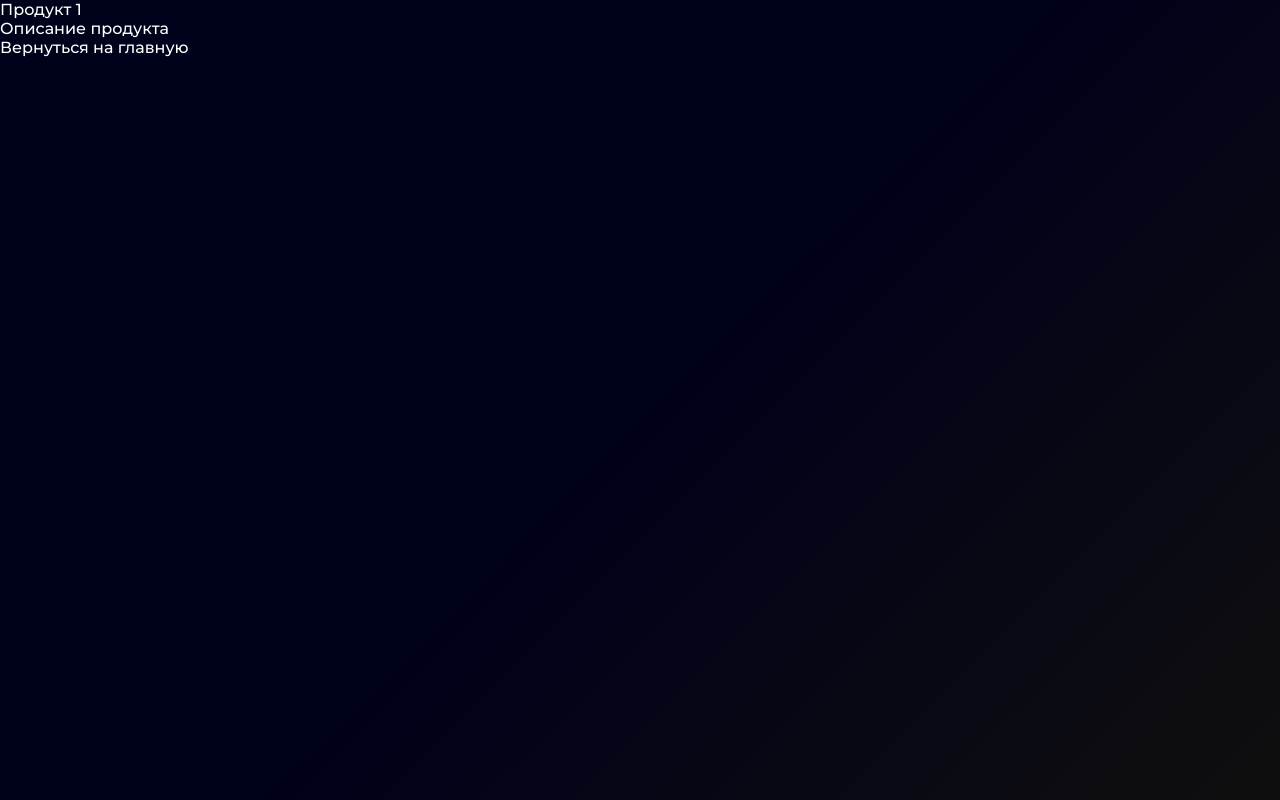
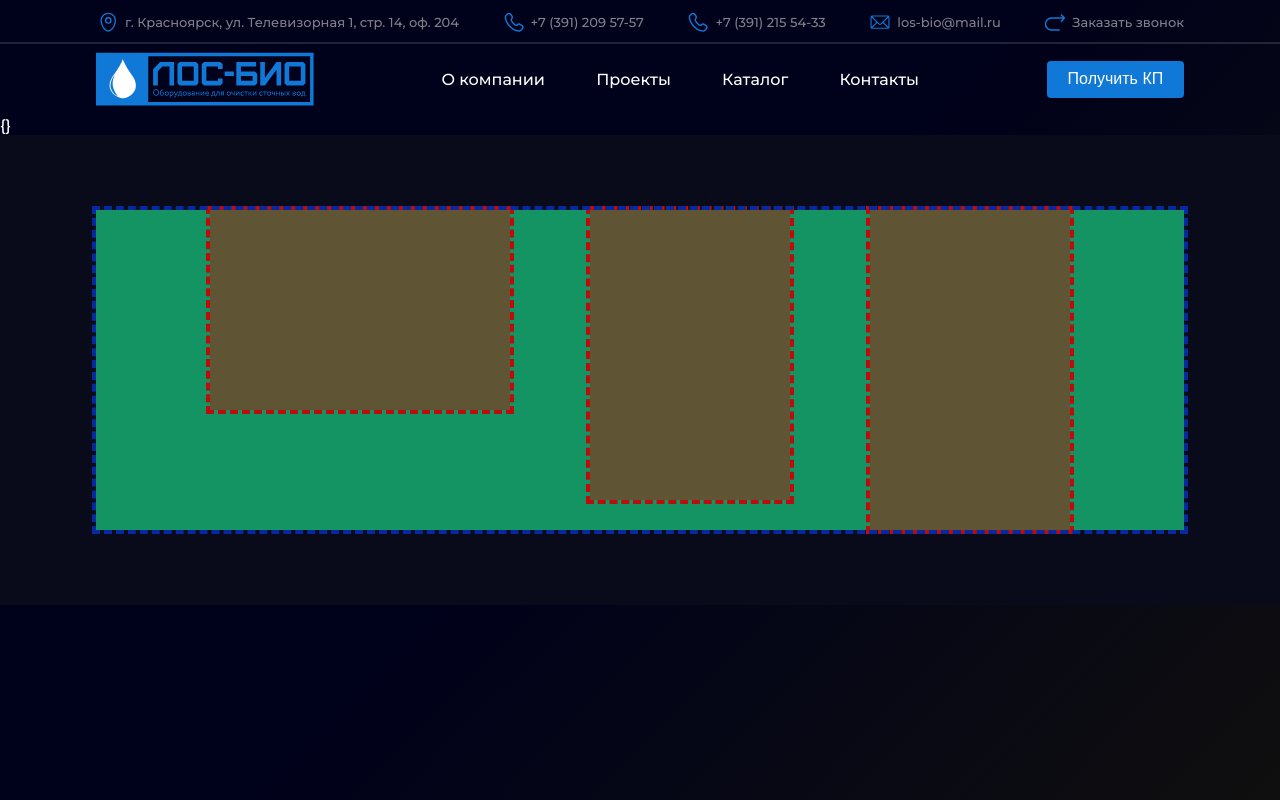
Before and after one commit to EvansTrein/Layout, a Nuxt app: page /project/1 in a window 1280 px wide. Built offline with nearby package versions, Linux system fonts and the light colour scheme; no server answers.

Commit message:
mibor update

```diff
--- a/src/assets/styles/main.scss
+++ b/src/assets/styles/main.scss
@@ -28,8 +28,9 @@
   --primary-color-50: rgba(16, 120, 215, 0.5);
   --primary-color-13: rgba(16, 120, 215, 0.13);
   --primary-color-5: rgba(16, 120, 215, 0.05);
+  --primary-color-dark: rgb(9, 11, 26);
   --primary-dark-color: #0665bd;
-  --dark-bg-color: #121523;
+  --dark-bg-color: rgb(18, 21, 35);
   --white-80: hsla(0, 0%, 100%, 0.8);
   --white-50: hsla(0, 0%, 100%, 0.5);
   --white-13: hsla(0, 0%, 100%, 0.13);
--- a/src/assets/styles/mixins.scss
+++ b/src/assets/styles/mixins.scss
@@ -3,6 +3,11 @@
 @mixin debug {
   outline: 4px dashed rgb(190, 12, 12);
   background-color: rgb(95, 85, 52);
+}
+
+@mixin debug2 {
+  outline: 4px dashed rgb(5, 41, 160);
+  background-color: rgb(19, 148, 98);
 }
 
 @mixin flex-center {
@@ -19,8 +24,8 @@
   max-width: 100%;
 }
 
-@mixin center75w {
-  width: 75%;
+@mixin center65w {
+  width: 65%;
   margin: 0 auto;
 
   @media (max-width: vars.$wideBrp) {
@@ -55,7 +60,6 @@
 }
 
 @mixin hide($breakpoint) {
-
   @media (max-width: ($breakpoint - 1)) {
     opacity: 0;
     visibility: hidden;
--- a/src/entities/project/service.ts
+++ b/src/entities/project/service.ts
@@ -4,22 +4,9 @@ const BASE_URL = 'https://api.los-bio.ru/projects/';
 const BASE_URL_PHOTO = 'https://api.los-bio.ru/files/';
 
 export class ProjectService {
-  constructor() {}
-
-  public async loadData(): Promise<Project[]> {
-    try {
-      const response = await fetch(BASE_URL);
-
-      if (!response.ok) {
-        throw new Error(`HTTP error! status: ${response.status}`);
-      }
-
-      const data = await response.json();
-
-      const projects: Project[] = [];
-
-      for (const item of data) {
-        const project: Project = {
+  private _parseProjectData(data: any): Project[] | Project {
+    const processItem = (item: any): Project => {
+      return {
         id: item.id,
         title: item.title,
         slug: item.slug,
@@ -37,17 +24,44 @@ export class ProjectService {
         photos:
           item.photos?.map((photo: any) => `${BASE_URL_PHOTO}${photo.catalog}/${photo.name}`).filter(Boolean) || [],
       };
+    };
 
-        projects.push(project);
+    if (Array.isArray(data)) {
+      return data.map(processItem);
     }
-      return projects;
+
+    return processItem(data);
+  }
+
+  public async loadData(): Promise<Project[]> {
+    try {
+      const response = await fetch(BASE_URL);
+
+      if (!response.ok) {
+        throw new Error(`HTTP error! status: ${response.status}`);
+      }
+
+      const data = await response.json();
+      return this._parseProjectData(data) as Project[];
     } catch (error) {
       console.error('Error loading Projects:', error);
       return [];
     }
   }
 
-  // public async getProject(): Promise<Project> {
+  public async getProject(slug: string | string[]): Promise<Project> {
+    try {
+      const response = await fetch(`${BASE_URL}${slug}`);
 
-  // }
+      if (!response.ok) {
+        throw new Error(`HTTP error! status: ${response.status}`);
       }
+
+      const data = await response.json();
+      return this._parseProjectData(data) as Project;
+    } catch (error) {
+      console.error('Error loading Project by slug:', error);
+      return {} as Project;
+    }
+  }
+}
--- a/src/entities/project/store.ts
+++ b/src/entities/project/store.ts
@@ -4,11 +4,17 @@ import { ProjectService } from './service';
 
 export const useProjectStore = defineStore('ProjectStore', () => {
   const data = ref<Project[]>([]);
+  const project = ref<Project>();
   const service = new ProjectService();
 
   async function init() {
     data.value = await service.loadData();
   }
 
-  return { data, init };
+  async function getProject(slug: string | string[]) {
+		project.value = {} as Project;
+    project.value = await service.getProject(slug);
+  }
+
+  return { data, init, getProject, project };
 });
--- a/src/pages/index.vue
+++ b/src/pages/index.vue
@@ -4,6 +4,7 @@ main.wrap
 	Slider
 	Advantage
 	Projects
+Footer
 
 </template>
 
@@ -12,15 +13,16 @@ import Header from '@widgets/Header.vue';
 import Slider from '@widgets/Slider.vue';
 import Advantage from '@widgets/Advantage.vue';
 import Projects from '@widgets/Projects.vue';
+import Footer from '@widgets/Footer.vue';
 </script>
 
 <style scoped lang="scss">
 @use '~/assets/styles/mixins' as m;
 .wrap {
-	display: flex;
-	flex-direction: column;
-	gap: 5rem;
-	@include m.center75w;
+  display: flex;
+  flex-direction: column;
+  gap: 5rem;
+	padding-bottom: 1rem;
+  @include m.center65w;
 }
-
 </style>
--- a/src/pages/project/[slug].vue
+++ b/src/pages/project/[slug].vue
@@ -1,16 +1,26 @@
 <template lang="pug">
-div.project-page
-	h1.b-project__title
-		| Продукт
-		span {{ slug }}
-	p.b-project__description Описание продукта
-	nuxt-link.b-project__back(to="/") Вернуться на главную
+Header
+section {{ projectStore.project }}
+//- nuxt-link.b-project__back(to="/") Вернуться на главную
+Footer
 </template>
 
 <script setup lang="ts">
+import Header from '@widgets/Header.vue';
+import Footer from '@widgets/Footer.vue';
+
+import Button from '@shared/buttons/button.vue';
+
 import { useRoute } from 'vue-router';
+import { useProjectStore } from './../../entities/project/store';
 const route = useRoute();
-const slug = route.params.slug;
+
+const projectStore = useProjectStore();
+
+
+onMounted(() => {
+	projectStore.getProject(route.params.slug)
+});
 </script>
 
 <style scoped lang="scss"></style>
--- a/src/widgets/Footer.vue
+++ b/src/widgets/Footer.vue
@@ -1,7 +1,64 @@
 <template lang="pug">
-
+footer.footer
+	div.footer__wrpap
+		div.footer__requisites
+		div.footer__company
+		div.footer__catalog
+		div.footer__contacts
 </template>
 
-<script setup lang="ts"></script>
+<script setup lang="ts">
+import Button from '@shared/buttons/button.vue';
+</script>
 
-<style scoped lang="scss"></style>
+<style scoped lang="scss">
+@use '~/assets/styles/vars' as v;
+@use '~/assets/styles/mixins' as m;
+
+.footer {
+	background-color: var( --primary-color-dark);
+	height: 470px;
+	display: flex;
+	align-items: center;
+
+	&__wrpap {
+		@include m.center65w;
+		display: flex;
+		width: 100%;
+		justify-content: center;
+		gap: 5rem;
+		@include m.debug2;
+
+		@media (min-width: v.$wideBrp) {
+			gap: 10rem;
+		}
+	}
+
+	&__requisites {
+		@include m.debug;
+		width: 300px;
+		height: 200px;
+	}
+
+	&__company {
+		@include m.debug;
+		width: 200px;
+		height: 290px;
+		@include m.hide(v.$smBrp);
+	}
+
+	&__catalog {
+		@include m.debug;
+		width: 200px;
+		height: 320px;
+		@include m.hide(v.$xlBrp);
+	}
+
+	&__contacts {
+		@include m.debug;
+		width: 200px;
+		height: 300px;
+		@include m.hide(v.$largeBrp);
+	}
+}
+</style>
--- a/src/widgets/Header.vue
+++ b/src/widgets/Header.vue
@@ -14,7 +14,7 @@ header.header
 			MailSvg.header__topBarIcon
 			p los-bio@mail.ru
 		div.header__topBarItem
-			CallbackSvg.callback
+			CallbackSvg.header__callback
 			p Заказать звонок
 
 	hr.header__line
@@ -44,15 +44,6 @@ import Button from '@shared/buttons/button.vue';
 @use '~/assets/styles/vars' as v;
 @use '~/assets/styles/mixins' as m;
 
-.callback {
-  stroke: var(--primary-color);
-  color: rgba(255, 255, 255, 0);
-  stroke-width: 3;
-  margin-right: 5px;
-  min-height: 24px;
-  min-width: 24px;
-}
-
 .header {
   width: 100%;
   padding: 10px 0;
@@ -69,7 +60,7 @@ import Button from '@shared/buttons/button.vue';
     gap: 2rem;
     font-size: v.$topBarFontSize;
     color: var(--white-50);
-    @include m.center75w;
+    @include m.center65w;
 
     @media (max-width: v.$smBrp) {
       justify-content: center;
@@ -110,6 +101,15 @@ import Button from '@shared/buttons/button.vue';
     }
   }
 
+  &__callback {
+    stroke: var(--primary-color);
+    color: rgba(255, 255, 255, 0);
+    stroke-width: 3;
+    margin-right: 5px;
+    min-height: 24px;
+    min-width: 24px;
+  }
+
   &__logoLink {
     min-width: 200px;
     width: 20%;
@@ -128,7 +128,7 @@ import Button from '@shared/buttons/button.vue';
     justify-content: space-between;
     align-items: center;
     gap: 2rem;
-    @include m.center75w;
+    @include m.center65w;
 
     @media (max-width: v.$smBrp) {
       justify-content: center;
--- a/src/widgets/Projects.vue
+++ b/src/widgets/Projects.vue
@@ -3,7 +3,7 @@ section(v-if="projectStore.data.length > 0")
 	h2.projects__header Проекты
 	div.projects__content
 		div.projects__element(v-for="(item, index) in projectStore.data")
-			a.projects__link(:href="`/project/${item.slug}`" target="_blank")
+			NuxtLink.projects__link(:to="`/project/${item.slug}`")
 				img.projects__photo(:src="item.photos[0]")
 				h3.projects__title Проект {{ item.id }}
 				div.projects__desc {{ item.allDescription[0] }}
```
Lines whose indentation alone changed are shown as unchanged.
